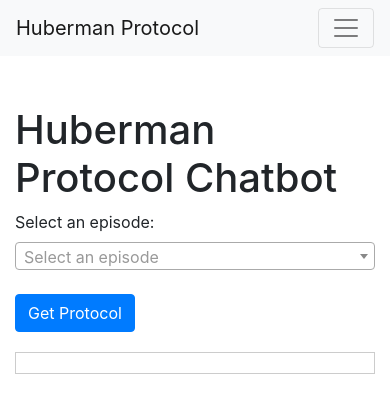
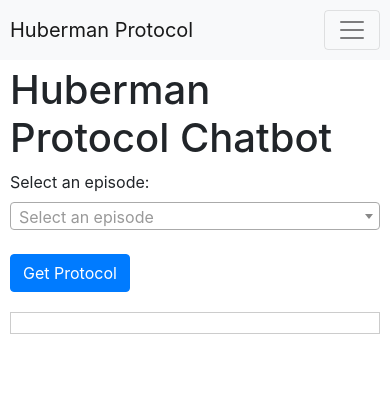
Before and after one commit to SGJIII/huberman-protocols-backend, a Flask app: page / in a window 390 px wide. Shown: the top 413 px of the page. Run offline with Flask 3, Linux system fonts and the light colour scheme; data that the repository does not hold is empty; some libraries are stand-ins or nearby versions.

Commit message:
simple mobile optimize

```diff
--- a/templates/index.html
+++ b/templates/index.html
@@ -2,25 +2,47 @@
 <html lang="en">
 <head>
     <meta charset="UTF-8">
+    <meta name="viewport" content="width=device-width, initial-scale=1.0">
     <title>Huberman Protocol Chatbot</title>
     <link rel="stylesheet" href="https://maxcdn.bootstrapcdn.com/bootstrap/4.5.2/css/bootstrap.min.css">
     <link rel="stylesheet" href="https://cdnjs.cloudflare.com/ajax/libs/select2/4.0.13/css/select2.min.css">
     <script src="https://cdnjs.cloudflare.com/ajax/libs/showdown/1.9.1/showdown.min.js"></script>
     <style>
+        body {
+            padding-top: 56px;
+        }
         .container {
             max-width: 600px;
-            margin: 50px auto;
+            margin: 0 auto;
+            padding: 20px;
         }
         .results {
             margin-top: 20px;
             padding: 10px;
             border: 1px solid #ccc;
         }
+        @media (max-width: 600px) {
+            .container {
+                padding: 10px;
+            }
+            .navbar {
+                padding: 10px;
+            }
+        }
     </style>
+    <!-- Global site tag (gtag.js) - Google Analytics -->
+    <script async src="https://www.googletagmanager.com/gtag/js?id=G-XXXXXXXXXX"></script>
+    <script>
+        window.dataLayer = window.dataLayer || [];
+        function gtag(){dataLayer.push(arguments);}
+        gtag('js', new Date());
+
+        gtag('config', 'G-XXXXXXXXXX');
+    </script>
 </head>
 <body>
     <!-- Navigation Bar -->
-    <nav class="navbar navbar-expand-lg navbar-light bg-light">
+    <nav class="navbar navbar-expand-lg navbar-light bg-light fixed-top">
         <a class="navbar-brand" href="/">Huberman Protocol</a>
         <button class="navbar-toggler" type="button" data-toggle="collapse" data-target="#navbarNav" aria-controls="navbarNav" aria-expanded="false" aria-label="Toggle navigation">
             <span class="navbar-toggler-icon"></span>
@@ -53,6 +75,8 @@
 
     <script src="https://code.jquery.com/jquery-3.5.1.min.js"></script>
     <script src="https://cdnjs.cloudflare.com/ajax/libs/select2/4.0.13/js/select2.min.js"></script>
+    <script src="https://cdnjs.cloudflare.com/ajax/libs/popper.js/1.16.0/umd/popper.min.js"></script>
+    <script src="https://maxcdn.bootstrapcdn.com/bootstrap/4.5.2/js/bootstrap.min.js"></script>
     <script>
         let protocolGenerated = false;
 
```
